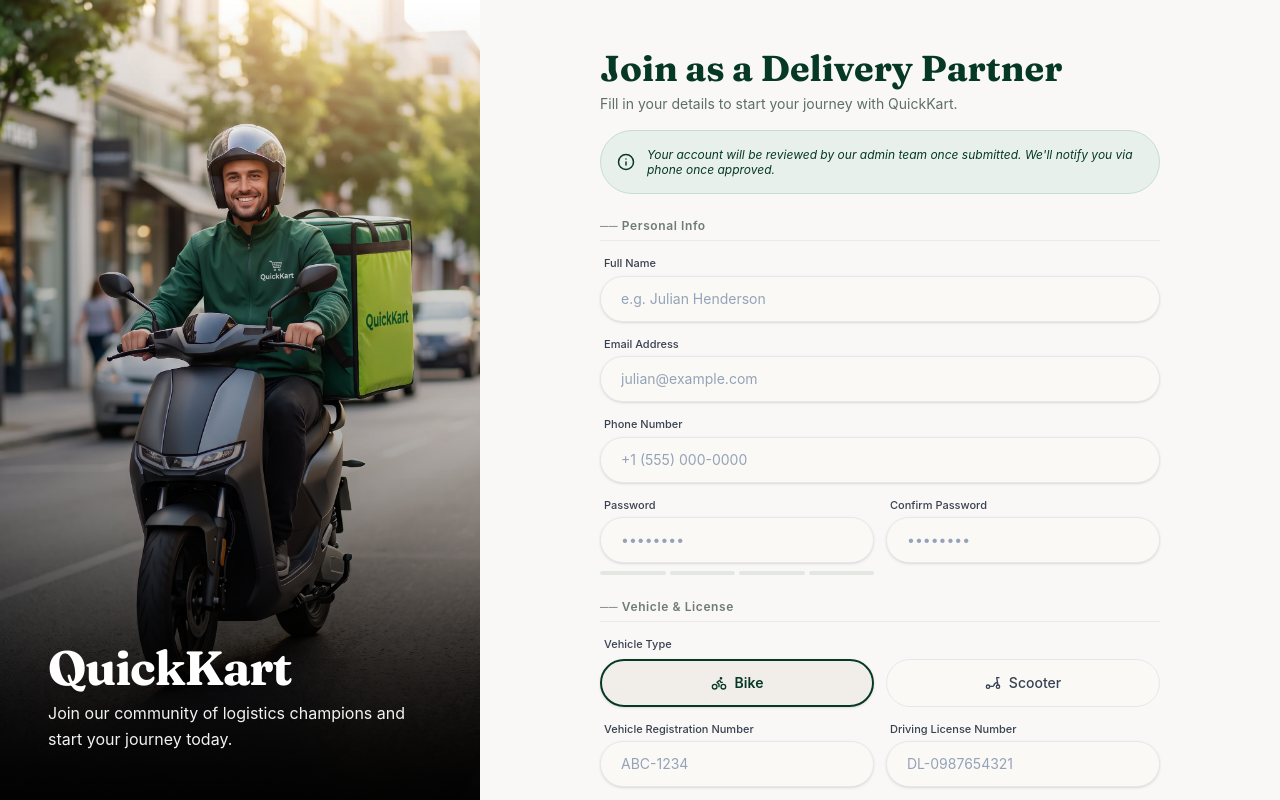
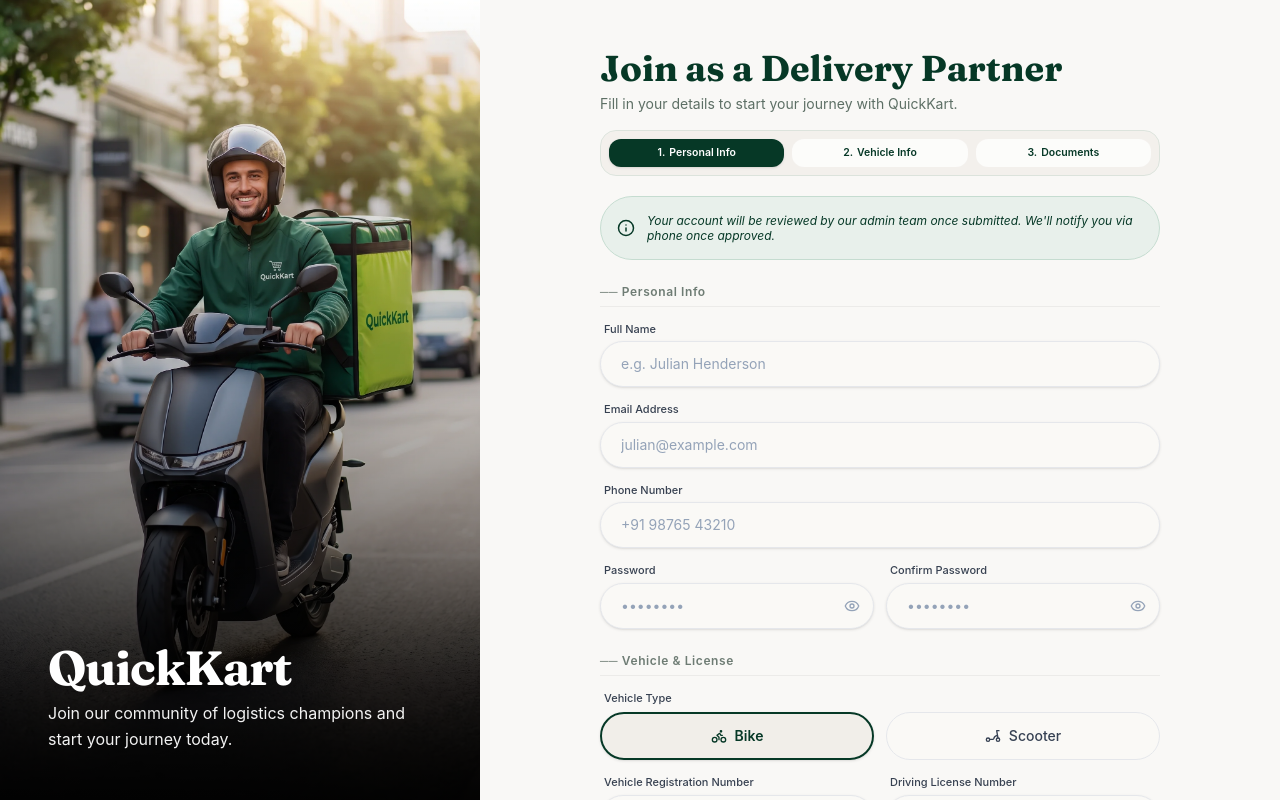
Before and after one commit to adil2133-git/QuickCart, a React (Vite) app in the folder frontend/: page /register/delivery in a window 1280 px wide. Built offline with nearby package versions, Linux system fonts and the light colour scheme; no server answers.

Commit message:
feat(auth): implement Indian placeholders, password eye toggles, strength labels, step progress bar, document hints, and loading guards

```diff
--- a/frontend/src/features/auth/components/shared/passwordStrengthBar.tsx
+++ b/frontend/src/features/auth/components/shared/passwordStrengthBar.tsx
@@ -1,21 +1,31 @@
 export default function PasswordStrengthBar({ password }: { password: string }) {
   const len = password.length;
-  const getColor = (index: number) => {
-    if (len === 0) return "#E3E7E1";
-    if (len <= 4) return index < 1 ? "#BA1A1A" : "#E3E7E1";
-    if (len <= 8) return index < 2 ? "#B47800" : "#E3E7E1";
-    if (len <= 12) return index < 3 ? "#16A34A" : "#E3E7E1";
-    return "#16A34A";
+  if (!password) return null;
+
+  const getStrength = () => {
+    if (len <= 4) return { label: "Weak", color: "#EF4444", count: 1 };
+    if (len <= 8) return { label: "Fair", color: "#F59E0B", count: 2 };
+    if (len <= 11) return { label: "Good", color: "#10B981", count: 3 };
+    return { label: "Strong", color: "#059669", count: 4 };
   };
+
+  const { label, color, count } = getStrength();
+
   return (
-    <div className="flex gap-1 mt-2">
-      {[0, 1, 2, 3].map((i) => (
-        <div
-          key={i}
-          className="flex-1 h-1 rounded-sm transition-all duration-300"
-          style={{ backgroundColor: getColor(i) }}
-        />
-      ))}
+    <div className="mt-1.5 pl-1">
+      <div className="flex items-center justify-between text-[10px] font-semibold mb-1" style={{ color }}>
+        <span>Password Strength</span>
+        <span>{label}</span>
+      </div>
+      <div className="flex gap-1">
+        {[1, 2, 3, 4].map((i) => (
+          <div
+            key={i}
+            className="flex-1 h-1 rounded-full transition-all duration-300"
+            style={{ backgroundColor: i <= count ? color : "#E5E7EB" }}
+          />
+        ))}
+      </div>
     </div>
   );
 }
--- a/frontend/src/features/auth/pages/deliveryPartnerRegistration.tsx
+++ b/frontend/src/features/auth/pages/deliveryPartnerRegistration.tsx
@@ -1,7 +1,7 @@
 import { useState, useRef } from "react";
 import { useNavigate } from "react-router-dom";
 import { useFormik } from "formik";
-import { Bike, Scooter, ArrowRight, Info, Upload, CheckCircle2 } from "lucide-react";
+import { Bike, Scooter, ArrowRight, Info, Upload, CheckCircle2, Eye, EyeOff, Loader2 } from "lucide-react";
 import { registerDriver } from "../../driver/driverAuthService";
 import { getApiErrorMessage } from "../../../api/apiError";
 import OtpVerificationModal from "../components/otpVerificationModal";
@@ -16,7 +16,16 @@
 interface UploadState {
   file: File | null;
   name: string | null;
+  size: string | null;
   uploaded: boolean;
+}
+
+function formatFileSize(bytes: number): string {
+  if (bytes === 0) return "0 Bytes";
+  const k = 1024;
+  const sizes = ["Bytes", "KB", "MB"];
+  const i = Math.floor(Math.log(bytes) / Math.log(k));
+  return parseFloat((bytes / Math.pow(k, i)).toFixed(1)) + " " + sizes[i];
 }
 
 function DocumentUploadZone({
@@ -31,14 +40,14 @@
   onUpload: (file: File) => void;
 }) {
   const ref = useRef<HTMLInputElement>(null);
-  const { uploaded, name } = upload;
+  const { uploaded, name, size } = upload;
 
   return (
     <div
       onClick={() => ref.current?.click()}
       className={`relative flex flex-col items-center justify-center p-4 border-2 border-dashed rounded-3xl cursor-pointer transition-all ${
         uploaded
-          ? "border-[#063826] bg-[#E2EDE7]/60 text-[#063826]"
+          ? "border-[#063826] bg-[#E2EDE7]/70 text-[#063826]"
           : "border-[#E5E7EB] bg-[#FAF9F6] hover:bg-[#F2F0EB] text-[#6E7C74]"
       }`}
     >
@@ -46,10 +55,16 @@
         ref={ref}
         type="file"
         className="hidden"
-        accept="image/*,.pdf"
+        accept="image/jpeg,image/png,image/webp,application/pdf"
         onChange={(e) => {
           const f = e.target.files?.[0];
-          if (f) onUpload(f);
+          if (f) {
+            if (f.size > 5 * 1024 * 1024) {
+              showErrorToast("File Too Large", { subtitle: "Document must be under 5MB" });
+              return;
+            }
+            onUpload(f);
+          }
         }}
       />
 
@@ -57,13 +72,15 @@
         <div className="flex flex-col items-center text-center">
           <CheckCircle2 size={24} className="text-[#063826] mb-1" />
           <span className="text-xs font-bold text-[#063826]">{label}</span>
-          <span className="text-[11px] text-[#2C4E3F] truncate max-w-[140px] font-medium">{name}</span>
+          <span className="text-[11px] text-[#2C4E3F] truncate max-w-[130px] font-medium">{name}</span>
+          <span className="text-[9.5px] text-[#6E7C74] mt-0.5">{size} • Click to change</span>
         </div>
       ) : (
         <div className="flex flex-col items-center text-center">
           <Upload size={20} className="text-[#8AA094] mb-1.5" />
           <span className="text-xs font-semibold text-[#1A3326]">{label}</span>
           <span className="text-[10px] text-[#7A8C82] mt-0.5">{sub}</span>
+          <span className="text-[9px] text-[#94A3B8] mt-1 font-medium">JPG, PNG or PDF (Max 5MB)</span>
         </div>
       )}
     </div>
@@ -73,9 +90,12 @@
 export default function DeliveryPartnerRegistration() {
   const navigate = useNavigate();
 
-  const [drivingLicense, setDrivingLicense] = useState<UploadState>({ file: null, name: null, uploaded: false });
-  const [vehicleRC, setVehicleRC] = useState<UploadState>({ file: null, name: null, uploaded: false });
-  const [profilePhoto, setProfilePhoto] = useState<UploadState>({ file: null, name: null, uploaded: false });
+  const [drivingLicense, setDrivingLicense] = useState<UploadState>({ file: null, name: null, size: null, uploaded: false });
+  const [vehicleRC, setVehicleRC] = useState<UploadState>({ file: null, name: null, size: null, uploaded: false });
+  const [profilePhoto, setProfilePhoto] = useState<UploadState>({ file: null, name: null, size: null, uploaded: false });
+
+  const [showPassword, setShowPassword] = useState(false);
+  const [showConfirmPassword, setShowConfirmPassword] = useState(false);
 
   const [apiError, setApiError] = useState("");
   const [targetEmail, setTargetEmail] = useState("");
@@ -187,6 +207,19 @@
             </p>
           </div>
 
+          {/* 3-Step Form Progress Indicator */}
+          <div className="grid grid-cols-3 gap-2 mb-5 p-2 rounded-2xl bg-[#EFECE6]/60 border border-[#DCE3DC] text-center text-[10.5px] font-semibold text-[#063826]">
+            <div className="py-1.5 rounded-xl bg-[#063826] text-white shadow-sm flex items-center justify-center gap-1">
+              <span>1.</span> Personal Info
+            </div>
+            <div className="py-1.5 rounded-xl bg-white/70 text-[#063826] flex items-center justify-center gap-1">
+              <span>2.</span> Vehicle Info
+            </div>
+            <div className="py-1.5 rounded-xl bg-white/70 text-[#063826] flex items-center justify-center gap-1">
+              <span>3.</span> Documents
+            </div>
+          </div>
+
           {/* Admin Review Notice Pill */}
           <div className="flex items-center gap-3 p-4 mb-6 rounded-full bg-[#E2EDE7]/70 border border-[#C5DCD0] text-xs text-[#063826]">
             <Info size={18} className="shrink-0 text-[#063826]" />
@@ -252,7 +285,7 @@
                 )}
               </div>
 
-              {/* Phone Number */}
+              {/* Phone Number (Indian Format Placeholder) */}
               <div>
                 <label className="block text-left text-[11px] font-medium text-[#374151] mb-1 pl-1">
                   Phone Number
@@ -261,7 +294,7 @@
                   id="phone"
                   name="phone"
                   type="tel"
-                  placeholder="+1 (555) 000-0000"
+                  placeholder="+91 98765 43210"
                   value={formik.values.phone}
                   onChange={formik.handleChange}
                   onBlur={formik.handleBlur}
@@ -272,22 +305,31 @@
                 )}
               </div>
 
-              {/* Grid: Password & Confirm Password side-by-side */}
+              {/* Grid: Password & Confirm Password side-by-side with Eye Icons */}
               <div className="grid grid-cols-1 sm:grid-cols-2 gap-3">
                 <div>
                   <label className="block text-left text-[11px] font-medium text-[#374151] mb-1 pl-1">
                     Password
                   </label>
+                  <div className="relative">
                     <input
                       id="password"
                       name="password"
-                    type="password"
+                      type={showPassword ? "text" : "password"}
                       placeholder="••••••••"
                       value={formik.values.password}
                       onChange={formik.handleChange}
                       onBlur={formik.handleBlur}
-                    className={inputPillClass}
+                      className={`${inputPillClass} pr-10`}
                     />
+                    <button
+                      type="button"
+                      onClick={() => setShowPassword(!showPassword)}
+                      className="absolute right-3.5 top-1/2 -translate-y-1/2 text-[#94A3B8] hover:text-[#1E293B]"
+                    >
+                      {showPassword ? <EyeOff size={16} /> : <Eye size={16} />}
+                    </button>
+                  </div>
                   <PasswordStrengthBar password={formik.values.password} />
                   {formik.touched.password && formik.errors.password && (
                     <p className="mt-1 text-[10px] font-medium text-red-600 pl-2">{formik.errors.password}</p>
@@ -298,16 +340,25 @@
                   <label className="block text-left text-[11px] font-medium text-[#374151] mb-1 pl-1">
                     Confirm Password
                   </label>
+                  <div className="relative">
                     <input
                       id="confirmPassword"
                       name="confirmPassword"
-                    type="password"
+                      type={showConfirmPassword ? "text" : "password"}
                       placeholder="••••••••"
                       value={formik.values.confirmPassword}
                       onChange={formik.handleChange}
                       onBlur={formik.handleBlur}
-                    className={inputPillClass}
+                      className={`${inputPillClass} pr-10`}
                     />
+                    <button
+                      type="button"
+                      onClick={() => setShowConfirmPassword(!showConfirmPassword)}
+                      className="absolute right-3.5 top-1/2 -translate-y-1/2 text-[#94A3B8] hover:text-[#1E293B]"
+                    >
+                      {showConfirmPassword ? <EyeOff size={16} /> : <Eye size={16} />}
+                    </button>
+                  </div>
                   {formik.touched.confirmPassword && formik.errors.confirmPassword && (
                     <p className="mt-1 text-[10px] font-medium text-red-600 pl-2">{formik.errors.confirmPassword}</p>
                   )}
@@ -357,7 +408,7 @@
                 </div>
               </div>
 
-              {/* Grid: Vehicle Reg & License Number */}
+              {/* Grid: Vehicle Reg & License Number (Indian Format Placeholders) */}
               <div className="grid grid-cols-1 sm:grid-cols-2 gap-3">
                 <div>
                   <label className="block text-left text-[11px] font-medium text-[#374151] mb-1 pl-1">
@@ -367,7 +418,7 @@
                     id="vehicleNumber"
                     name="vehicleNumber"
                     type="text"
-                    placeholder="ABC-1234"
+                    placeholder="e.g. KL-07-AB-1234"
                     value={formik.values.vehicleNumber}
                     onChange={formik.handleChange}
                     onBlur={formik.handleBlur}
@@ -386,7 +437,7 @@
                     id="licenseNumber"
                     name="licenseNumber"
                     type="text"
-                    placeholder="DL-0987654321"
+                    placeholder="e.g. KL07 20230012345"
                     value={formik.values.licenseNumber}
                     onChange={formik.handleChange}
                     onBlur={formik.handleBlur}
@@ -412,21 +463,21 @@
                   label="Driving License"
                   sub="Front DL photo"
                   upload={drivingLicense}
-                  onUpload={(f) => setDrivingLicense({ file: f, name: f.name, uploaded: true })}
+                  onUpload={(f) => setDrivingLicense({ file: f, name: f.name, size: formatFileSize(f.size), uploaded: true })}
                 />
 
                 <DocumentUploadZone
                   label="Vehicle RC"
                   sub="RC Certificate"
                   upload={vehicleRC}
-                  onUpload={(f) => setVehicleRC({ file: f, name: f.name, uploaded: true })}
+                  onUpload={(f) => setVehicleRC({ file: f, name: f.name, size: formatFileSize(f.size), uploaded: true })}
                 />
 
                 <DocumentUploadZone
                   label="Profile Photo"
                   sub="Clear headshot"
                   upload={profilePhoto}
-                  onUpload={(f) => setProfilePhoto({ file: f, name: f.name, uploaded: true })}
+                  onUpload={(f) => setProfilePhoto({ file: f, name: f.name, size: formatFileSize(f.size), uploaded: true })}
                 />
               </div>
             </div>
@@ -436,10 +487,18 @@
               <button
                 type="submit"
                 disabled={formik.isSubmitting}
-                className="w-full py-3.5 rounded-full bg-[#063826] hover:bg-[#042418] active:scale-[0.99] text-white font-medium text-sm transition-all flex items-center justify-center gap-2 shadow-lg shadow-[#063826]/20 cursor-pointer disabled:opacity-70"
+                className="w-full py-3.5 rounded-full bg-[#063826] hover:bg-[#042418] active:scale-[0.99] text-white font-medium text-sm transition-all flex items-center justify-center gap-2 shadow-lg shadow-[#063826]/20 cursor-pointer disabled:opacity-60"
               >
-                {formik.isSubmitting ? "Submitting Application..." : "Submit Driver Application"}
-                {!formik.isSubmitting && <ArrowRight size={16} />}
+                {formik.isSubmitting ? (
+                  <>
+                    <Loader2 size={18} className="animate-spin text-white" />
+                    Uploading Documents & Registering...
+                  </>
+                ) : (
+                  <>
+                    Submit Driver Application <ArrowRight size={16} />
+                  </>
+                )}
               </button>
             </div>
           </form>
```
Lines whose indentation alone changed are shown as unchanged.
